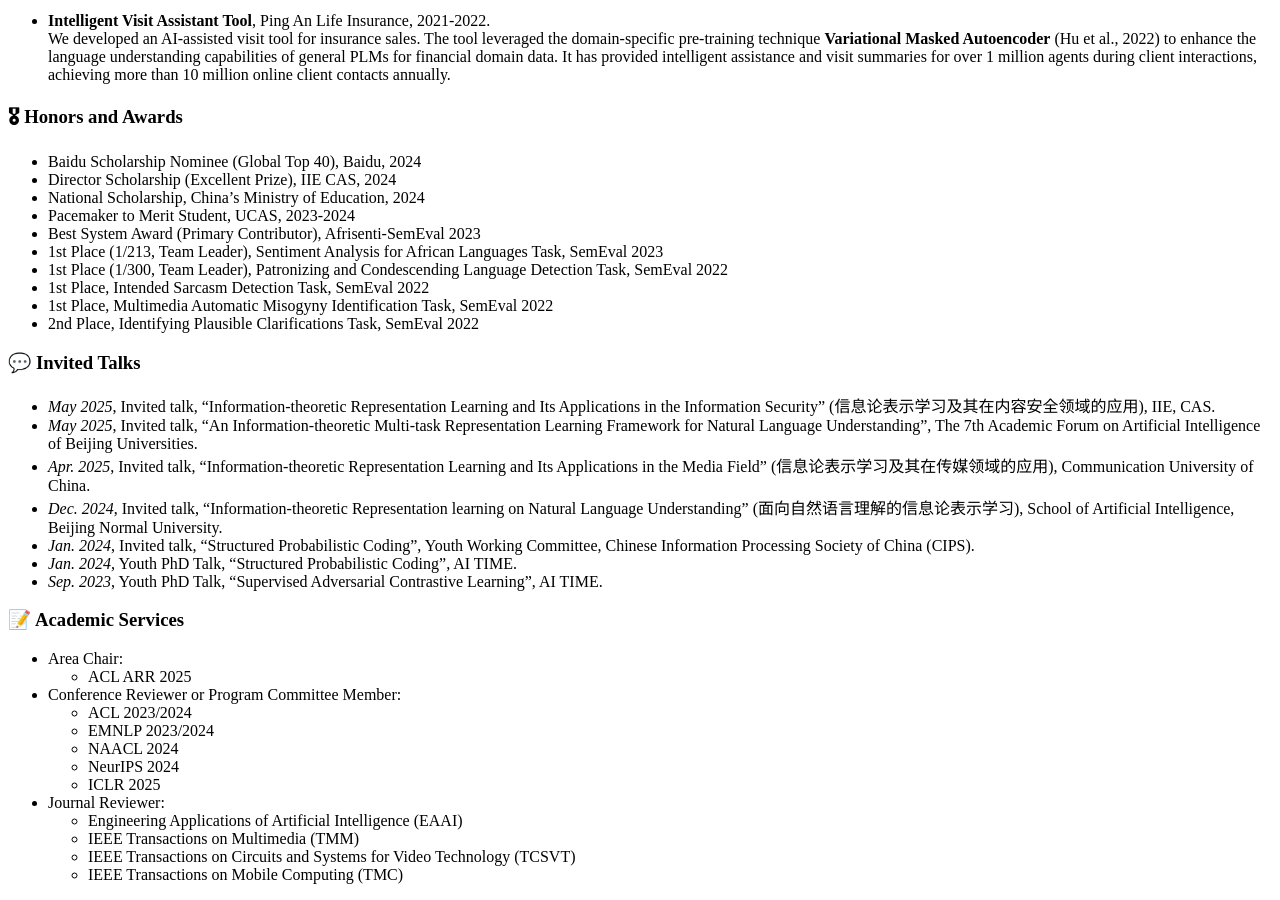
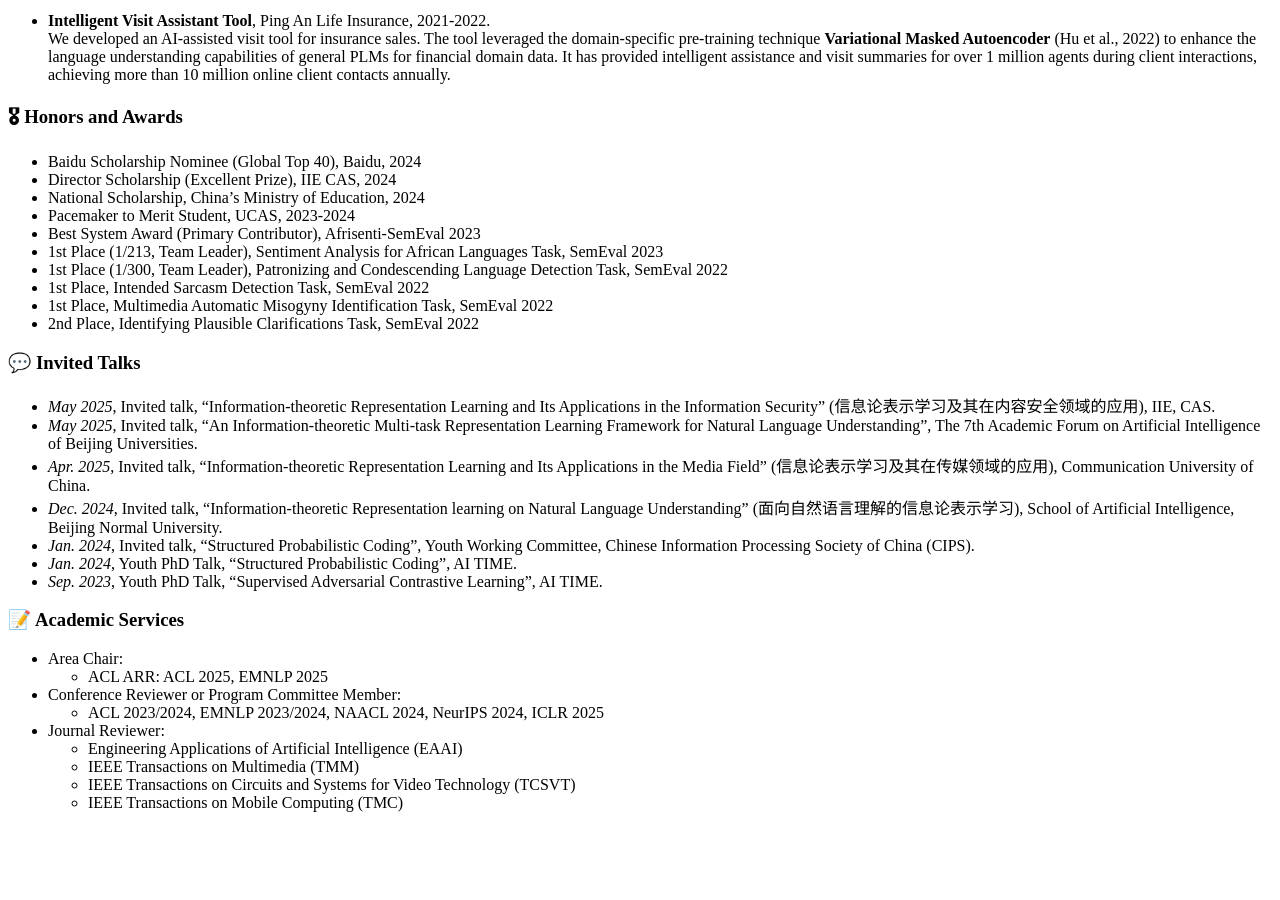
Before and after one commit to hudou95/hudou95.github.io, a Jekyll site: the page built from _pages/includes/others.md, in a window 1280 px wide and 900 px high, scrolled down 609 px. Built offline with Jekyll 4.4.1, drawn with Linux system fonts in a browser that asks for light colours; our own code applies the rules of GitHub Pages for plain Markdown files; after the commit the page ends 1437 px from its top, so only the background shows below that.

Commit message:
update pages

```diff
--- a/_pages/includes/others.md
+++ b/_pages/includes/others.md
@@ -35,13 +35,9 @@
 # 📝 Academic Services
 
 - Area Chair:
-    - ACL ARR 2025
+    - ACL ARR: ACL 2025, EMNLP 2025
 - Conference Reviewer or Program Committee Member:
-    - ACL 2023/2024
-    - EMNLP 2023/2024
-    - NAACL 2024
-    - NeurIPS 2024
-    - ICLR 2025
+    - ACL 2023/2024, EMNLP 2023/2024, NAACL 2024, NeurIPS 2024, ICLR 2025
 - Journal Reviewer:
     - Engineering Applications of Artificial Intelligence (EAAI)
     - IEEE Transactions on Multimedia (TMM)
```
Also changed, not shown: _pages/includes/news.md (+0 -1 lines).
